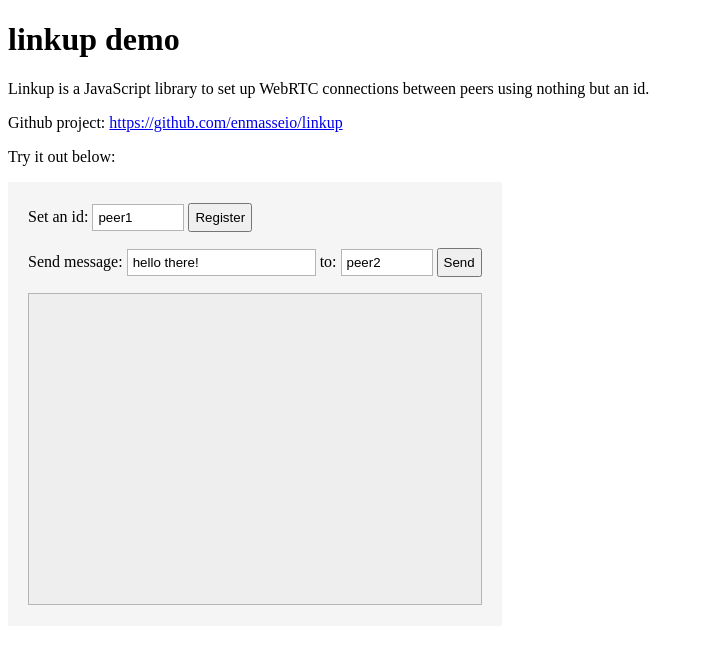
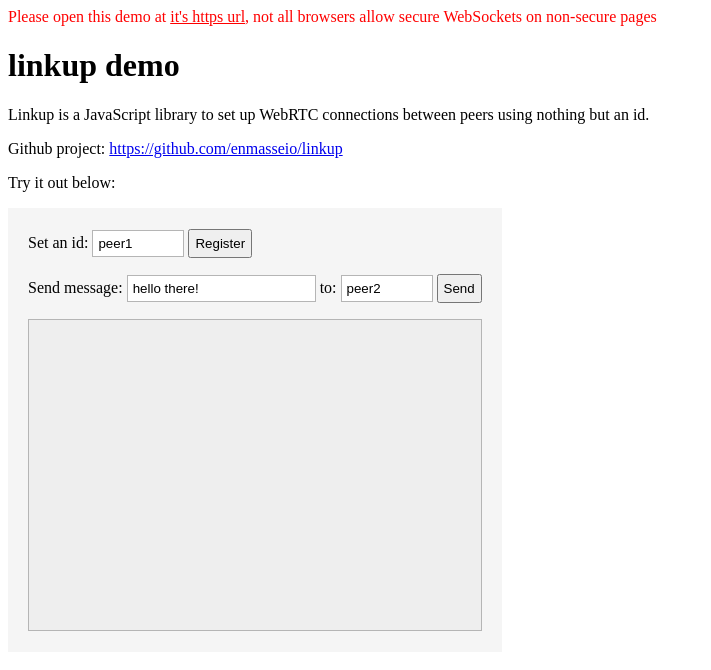
Before and after one commit to enmasseio/linkup, a website: page src/peer/index.html in a window 1280 px wide. Shown: the whole page, without its empty margins (0-711 px from the left). Drawn offline with Linux system fonts and the light colour scheme.

Commit message:
Show a warning when the demo is not opened on https

```diff
--- a/src/peer/index.html
+++ b/src/peer/index.html
@@ -178,6 +178,18 @@
       return array;
     }
 
+    // show a warning when the opened page is not https
+    if (/^https/.test(location.href) === false) {
+      var secureUrl = location.href.replace(/^http/, 'https');
+      var div = document.createElement('div');
+      div.innerHTML = 'Please open this demo at ' +
+          '<a href="' + secureUrl+ '">it\'s https url</a>, ' +
+          'not all browsers allow secure WebSockets on non-secure pages';
+      div.style.color = 'red';
+      div.querySelector('a').style.color = 'red';
+      document.body.insertBefore(div, document.body.firstChild);
+    }
+
   </script>
 
 </body>
```
